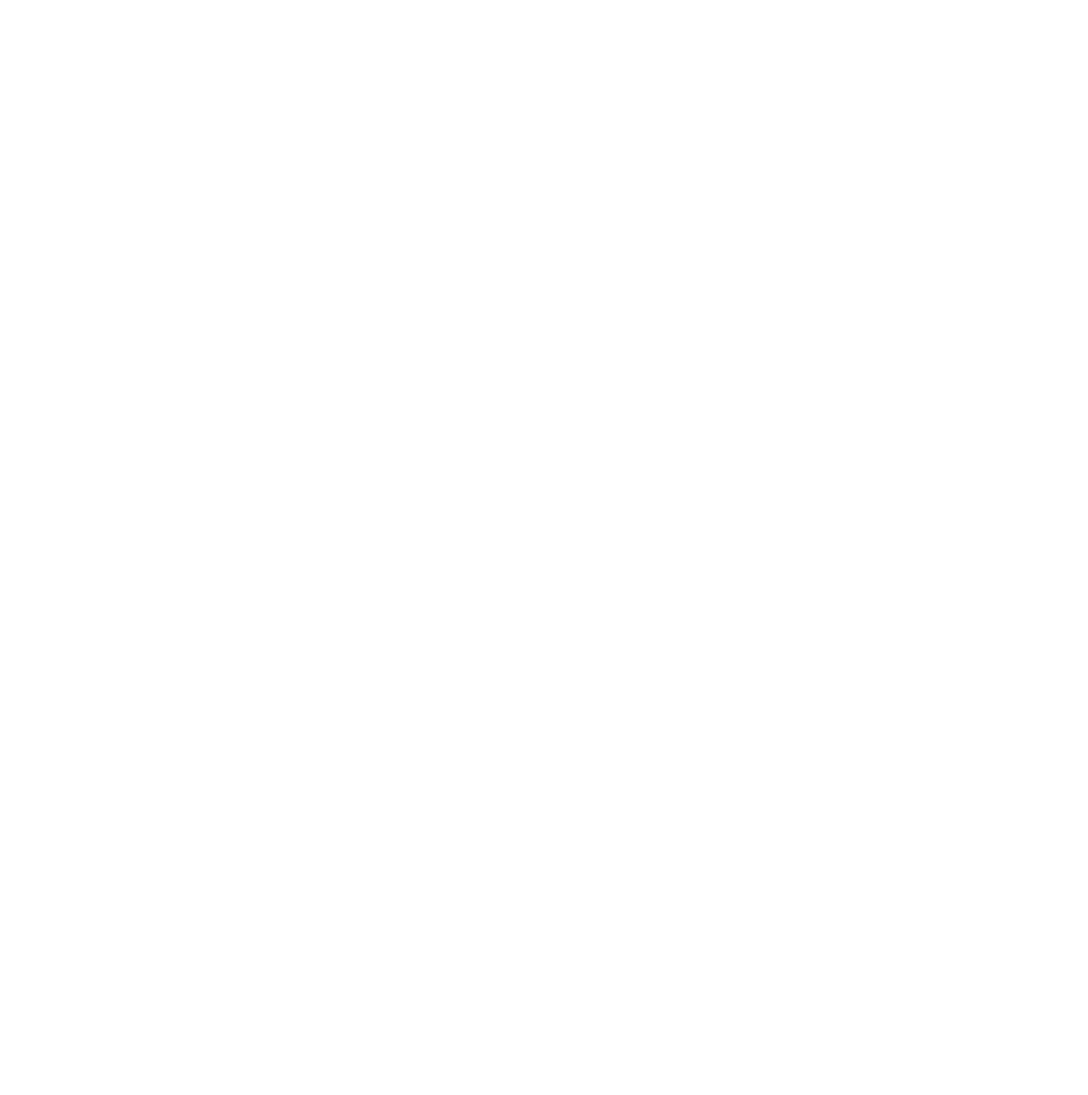
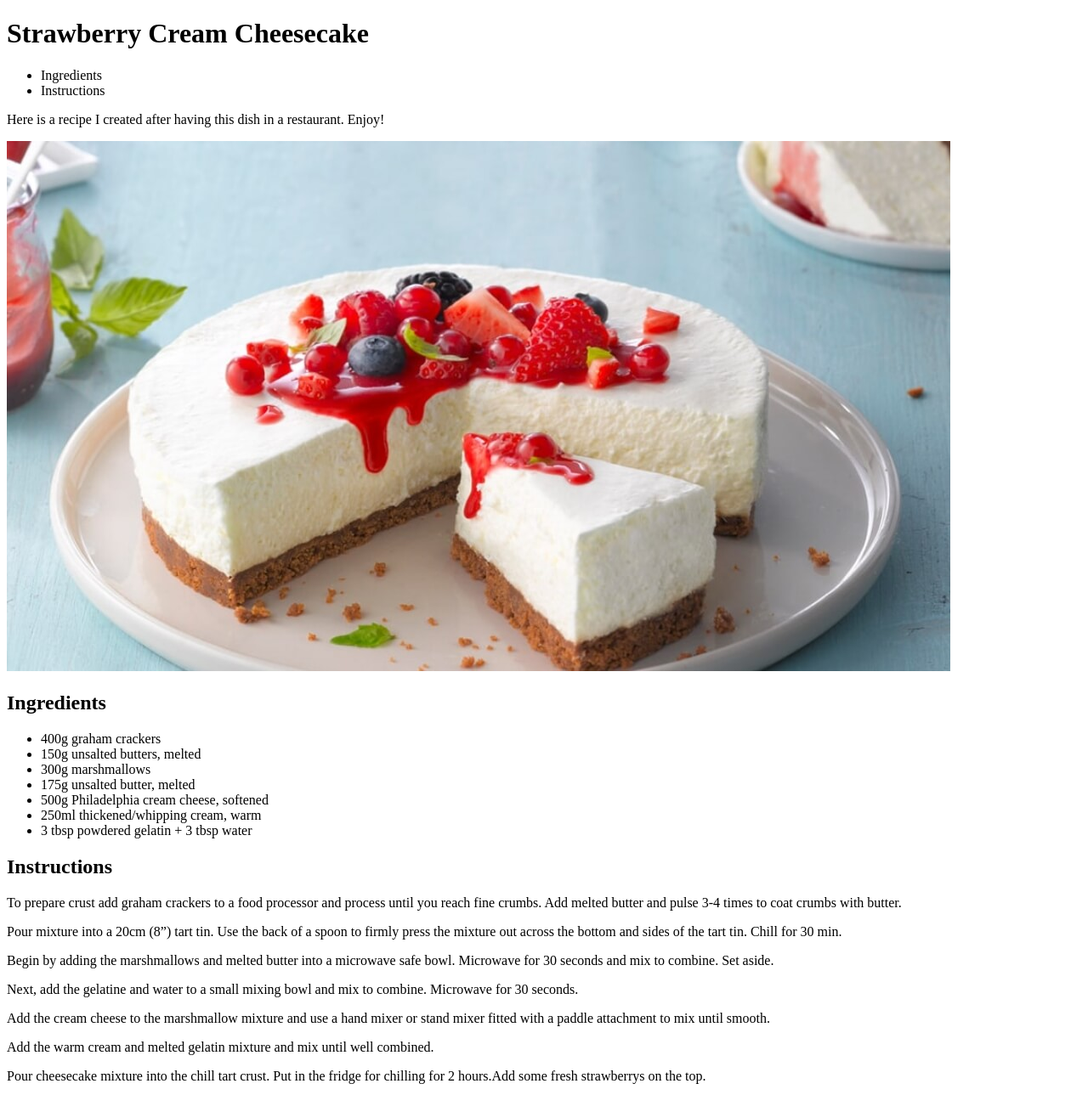
Before and after one commit to IrinaKond/js-assignment-4-html-me-something-IrinaKond, a website: page index.html in a window 1280 px wide. Shown: the top 1289 px of the page at 85% size. Before the commit the page ends 800 px from the top, so only its background shows below. Drawn offline with Linux system fonts and the light colour scheme.

Commit message:
added images and HTMLcode

```diff
--- a/index.html
+++ b/index.html
@@ -1,8 +1,52 @@
 <!DOCTYPE html>
 <html>
    <head>
+      <title> My cooking diary</title>
    </head>
    <body>
-      <!-- Write your HTML in this file! -->
+      <header>
+         <h1>Strawberry Cream Cheesecake</h1>
+         <nav>
+            <ul>
+               <li>Ingredients</li>
+               <li>Instructions</li>
+            </ul>
+         </nav>
+      </header>
+      <main>
+         <article>
+
+            <section>
+               <p>Here is a recipe I created after having this dish in a restaurant. Enjoy!</p>
+               <img src="images/cheesecakepic.jpg" alt="Strawberry Cream Cheesecake.">
+            </section>
+            <section>
+               <h2>Ingredients</h2>
+               <ul>
+                  <li>400g graham crackers</li>
+                  <li>150g unsalted butters, melted</li>
+                  <li>300g marshmallows</li>
+                  <li>175g unsalted butter, melted</li>
+                  <li>500g Philadelphia cream cheese, softened</li>
+                  <li>250ml thickened/whipping cream, warm</li>
+                  <li>3 tbsp powdered gelatin + 3 tbsp water</li>
+               </ul>
+            </section>
+            <section>
+               <h2>Instructions</h2>
+               <p>To prepare crust add graham crackers to a food processor and process until you reach fine crumbs. Add melted butter and pulse 3-4 times to coat crumbs with butter.</p>
+               <p>Pour mixture into a 20cm (8”) tart tin. Use the back of a spoon to firmly press the mixture out across the bottom and sides of the tart tin. Chill for 30 min.</p>
+               <p>Begin by adding the marshmallows and melted butter into a microwave safe bowl. Microwave for 30 seconds and mix to combine. Set aside.</p>
+               <p>Next, add the gelatine and water to a small mixing bowl and mix to combine. Microwave for 30 seconds.</p>
+               <p>Add the cream cheese to the marshmallow mixture and use a hand mixer or stand mixer fitted with a paddle attachment to mix until smooth.</p>
+               <p>Add the warm cream and melted gelatin mixture and mix until well combined.</p>
+               <p>Pour cheesecake mixture into the chill tart crust. Put in the fridge for chilling for 2 hours.Add some fresh strawberrys on the top.</p>
+               <img src="images/piece-of-cheesecake.jpg" alt="Piece of Cheesecake.">
+            </section>
+         </article>
+      </main>
+      <footer>
+         <p>&copy; 2022 Irina Kondratyuk</p>
+      </footer>
    </body>
 </html>
```
Also changed, not shown: images/cheesecakepic.jpg (added), images/piece-of-cheesecake.jpg (added).
